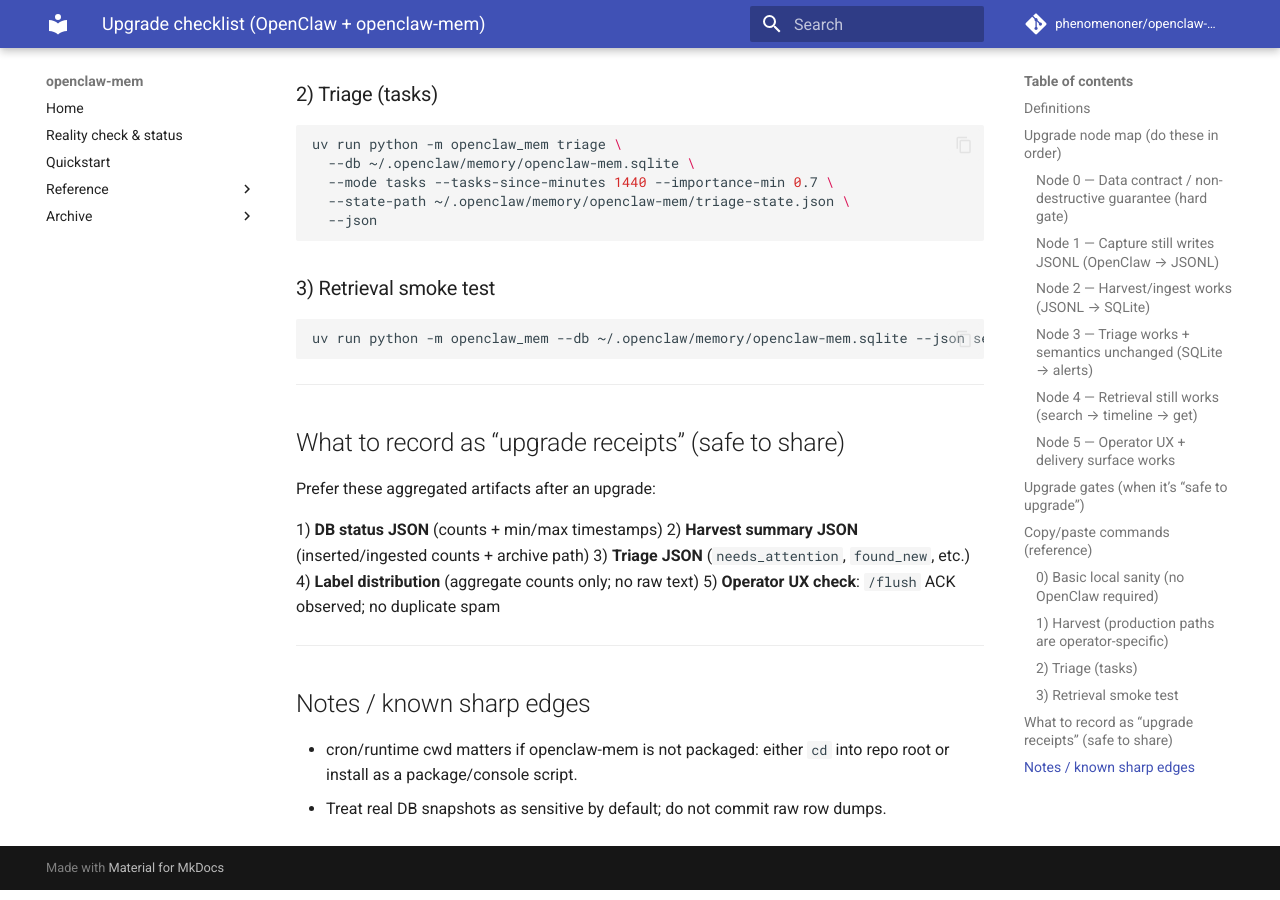
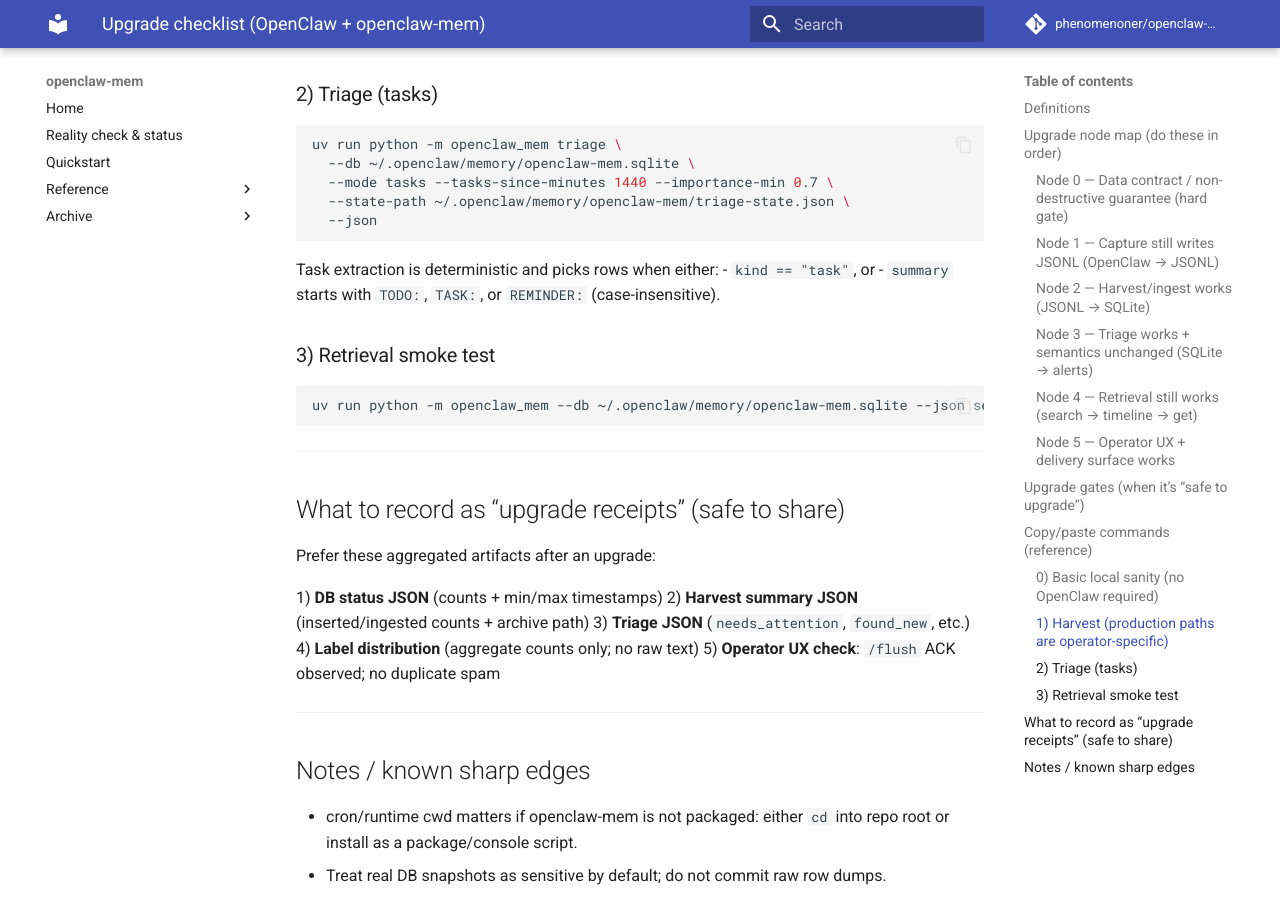
Before and after one commit to phenomenoner/openclaw-mem, an MkDocs documentation site: the page built from docs/upgrade-checklist.md, in a window 1280 px wide and 900 px high, scrolled down 2622 px. Built offline with MkDocs 1.6.1 and Material for MkDocs 9.7.7, drawn with Linux system fonts in a browser that asks for light colours; comment, search, counter and statistics services are not loaded.

Commit message:
docs: clarify triage task extraction rules

````diff
--- a/docs/upgrade-checklist.md
+++ b/docs/upgrade-checklist.md
@@ -121,6 +121,11 @@
   --json
 ```
 
+Task extraction is deterministic and picks rows when either:
+- `kind == "task"`, or
+- `summary` starts with `TODO:`, `TASK:`, or `REMINDER:` (case-insensitive).
+
+
 ### 3) Retrieval smoke test
 ```bash
 uv run python -m openclaw_mem --db ~/.openclaw/memory/openclaw-mem.sqlite --json search "timeout" --limit 5
````
